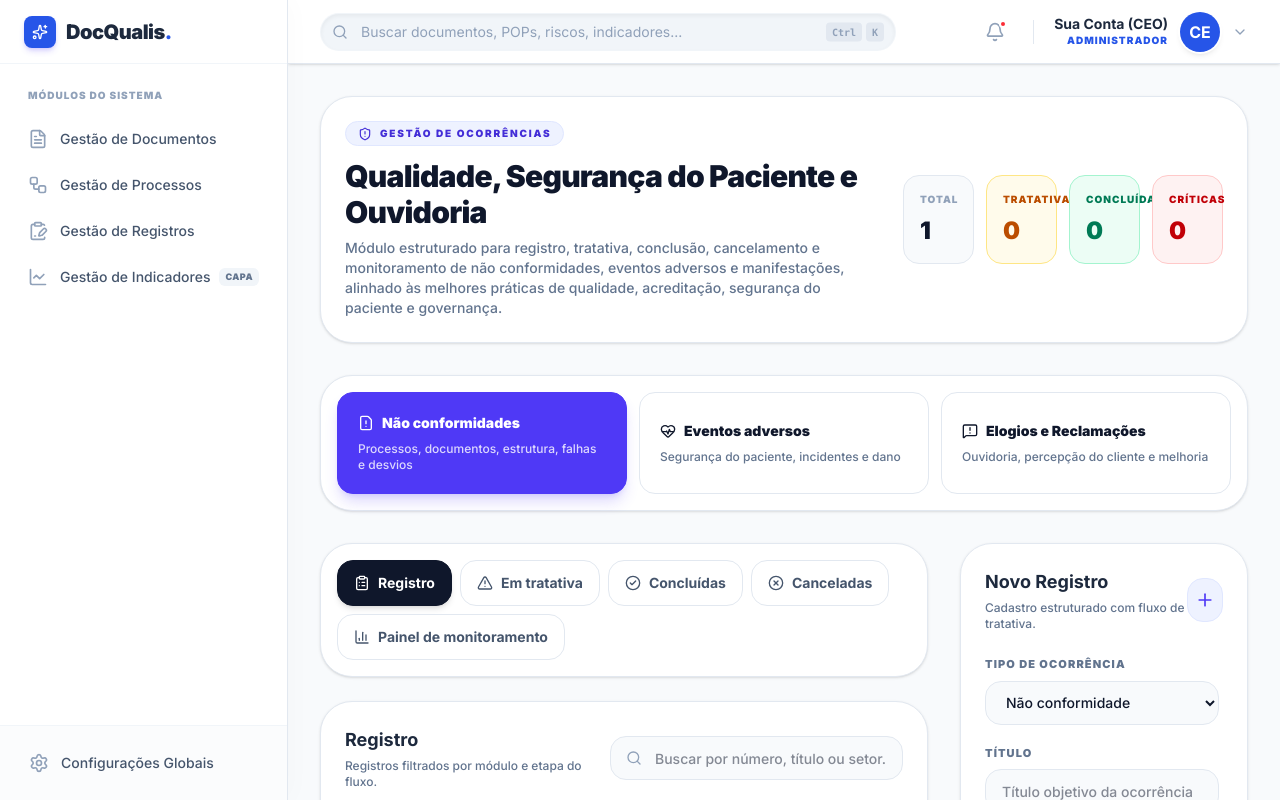
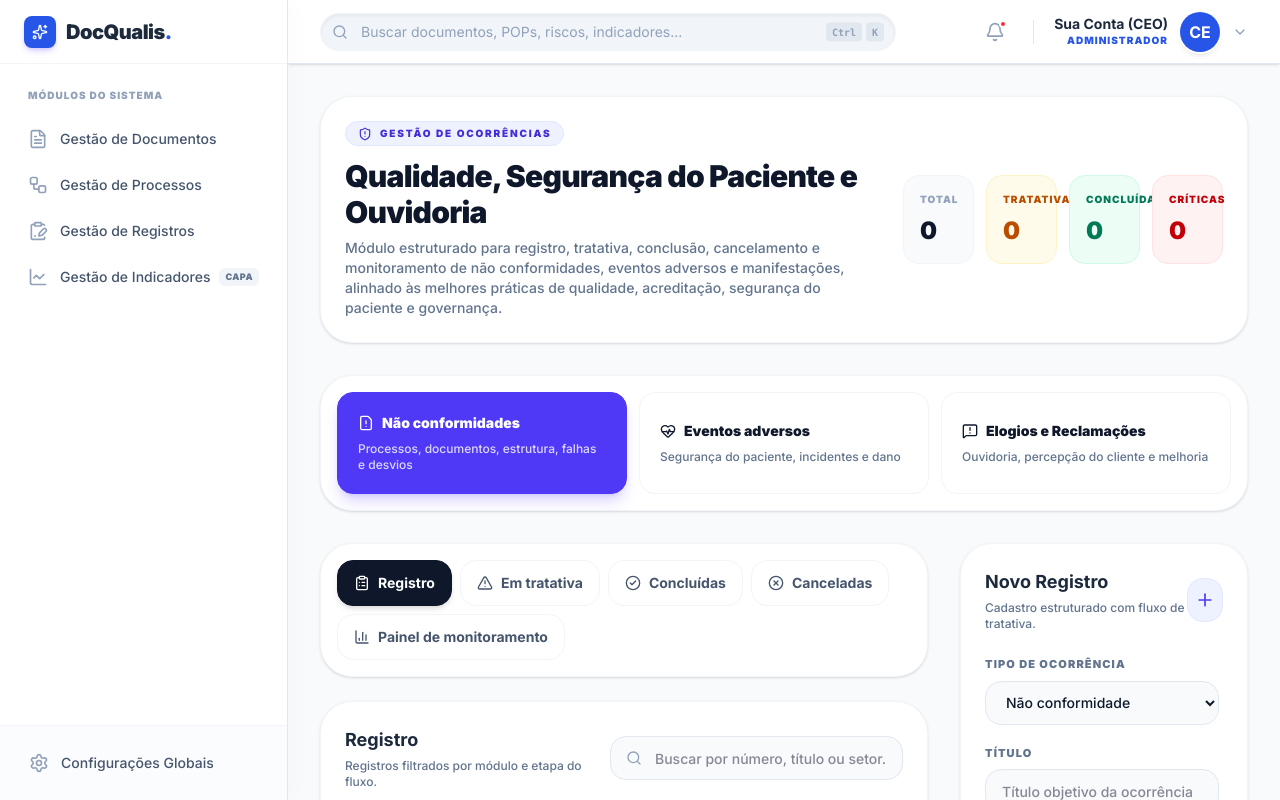
Before and after one commit to clienterdx-arch/docqualis, a Next.js app: page /ocorrencias in a window 1280 px wide. Built offline with nearby package versions, Linux system fonts and the light colour scheme.

Commit message:
style: aplicacao de layout clean nas bordas e limpeza total dos dados simulados

```diff
--- a/src/app/ocorrencias/page.tsx
+++ b/src/app/ocorrencias/page.tsx
@@ -113,7 +113,7 @@ type Ocorrencia = {
 };
 
 /* ──────────────────────────────────────────────────────────────────────────────
- * MOCK
+ * MOCK VAZIO (SISTEMA LIMPO)
  * ────────────────────────────────────────────────────────────────────────────*/
 
 const SETORES = [
@@ -137,139 +137,7 @@ const USUARIOS = [
   "Lucas Oliveira",
 ];
 
-const INITIAL_DATA: Ocorrencia[] = [
-  {
-    id: "1",
-    numero: "OC-2026-0001",
-    tipo: "NAO_CONFORMIDADE",
-    status: "REGISTRO",
-    titulo: "Formulário desatualizado em uso no setor",
-    descricao:
-      "Foi identificado uso de formulário obsoleto durante rotina assistencial.",
-    setor: "Qualidade",
-    areaNotificante: "Internação",
-    dataOcorrencia: "2026-04-15",
-    dataRegistro: "2026-04-16",
-    localOcorrencia: "Posto de enfermagem",
-    anonimo: false,
-    envolvePaciente: false,
-    identificacaoRestrita: false,
-    nomeNotificador: "Ana Silva",
-    perfilResponsavel: "QUALIDADE",
-    responsavelTratativa: "Lucas Oliveira",
-    prioridade: "MEDIA",
-    gravidade: "BAIXA",
-    classificacaoNC: "DOCUMENTO",
-    acaoImediata: "Retirada imediata do formulário obsoleto.",
-    causaRaiz: "Falha no controle de distribuição de documento.",
-    planoAcao: [
-      {
-        id: "pa1",
-        descricao: "Reforçar revisão de documentos distribuídos",
-        responsavel: "Lucas Oliveira",
-        prazo: "2026-04-28",
-        status: "EM_ANDAMENTO",
-      },
-    ],
-    prazoTratativa: "2026-04-30",
-    historico: [
-      {
-        id: "h1",
-        data: "2026-04-16 08:20",
-        autor: "Ana Silva",
-        acao: "Registro criado",
-      },
-    ],
-  },
-  {
-    id: "2",
-    numero: "OC-2026-0002",
-    tipo: "EVENTO_ADVERSO",
-    status: "TRATATIVA",
-    titulo: "Queda de paciente sem dano aparente",
-    descricao:
-      "Paciente apresentou queda ao tentar levantar-se sem auxílio no período noturno.",
-    setor: "UTI Adulto",
-    areaNotificante: "UTI Adulto",
-    dataOcorrencia: "2026-04-14",
-    dataRegistro: "2026-04-14",
-    localOcorrencia: "Leito 12",
-    anonimo: true,
-    envolvePaciente: true,
-    identificacaoRestrita: true,
-    perfilResponsavel: "GESTOR",
-    responsavelTratativa: "Enf. Roberta",
-    prioridade: "ALTA",
-    gravidade: "MODERADA",
-    danoPaciente: false,
-    classificacaoEvento: "QUEDA",
-    pacienteCodigo: "PAC-44821",
-    acaoImediata: "Avaliação clínica e comunicação à equipe médica.",
-    causaRaiz: "Ausência de grade elevada e paciente sem contenção preventiva.",
-    planoAcao: [
-      {
-        id: "pa2",
-        descricao: "Reforçar protocolo de prevenção de quedas",
-        responsavel: "Enf. Roberta",
-        prazo: "2026-04-22",
-        status: "EM_ANDAMENTO",
-      },
-    ],
-    prazoTratativa: "2026-04-25",
-    historico: [
-      {
-        id: "h2",
-        data: "2026-04-14 23:11",
-        autor: "Anônimo",
-        acao: "Evento registrado",
-      },
-      {
-        id: "h3",
-        data: "2026-04-15 08:40",
-        autor: "Enf. Roberta",
-        acao: "Tratativa iniciada",
-      },
-    ],
-  },
-  {
-    id: "3",
-    numero: "OC-2026-0003",
-    tipo: "ELOGIO_RECLAMACAO",
-    status: "CONCLUIDO",
-    titulo: "Elogio ao atendimento da recepção",
-    descricao:
-      "Paciente relatou excelente acolhimento e agilidade no atendimento.",
-    setor: "Ouvidoria",
-    areaNotificante: "Recepção",
-    dataOcorrencia: "2026-04-12",
-    dataRegistro: "2026-04-12",
-    localOcorrencia: "Recepção principal",
-    anonimo: false,
-    envolvePaciente: false,
-    identificacaoRestrita: false,
-    nomeNotificador: "João Pedro",
-    perfilResponsavel: "GESTOR",
-    responsavelTratativa: "Marina Souza",
-    prioridade: "BAIXA",
-    classificacaoManifestacao: "ELOGIO",
-    planoAcao: [],
-    conclusao: "Registro validado e encaminhado à liderança para reconhecimento.",
-    historico: [
-      {
-        id: "h4",
-        data: "2026-04-12 10:00",
-        autor: "João Pedro",
-        acao: "Manifestação registrada",
-      },
-      {
-        id: "h5",
-        data: "2026-04-12 16:10",
-        autor: "Marina Souza",
-        acao: "Registro concluído",
-      },
-    ],
-  },
-];
+const INITIAL_DATA: Ocorrencia[] = [];
 
 /* ──────────────────────────────────────────────────────────────────────────────
  * HELPERS
@@ -511,8 +379,8 @@ export default function OcorrenciasPage() {
           id: genId("h"),
           data: new Date().toLocaleString("pt-BR"),
           autor: form.anonimo ? "Anônimo" : form.nomeNotificador || "Usuário",
-          acao: "Registro criado",
-        },
+          action: "Registro criado",
+        } as any,
       ],
     };
 
@@ -554,7 +422,7 @@ export default function OcorrenciasPage() {
     <div className="min-h-screen bg-[#f8fafc] p-6 md:p-8 text-slate-900">
       <div className="max-w-[1800px] mx-auto space-y-8">
         {/* HEADER */}
-        <div className="bg-white border border-slate-200 rounded-[2rem] p-6 shadow-sm">
+        <div className="bg-white border border-slate-100 rounded-[2rem] p-6 shadow-sm">
           <div className="flex flex-col xl:flex-row xl:items-center xl:justify-between gap-6">
             <div>
               <div className="inline-flex items-center gap-2 px-3 py-1 rounded-full bg-indigo-50 border border-indigo-100 text-[10px] font-black uppercase tracking-[0.18em] text-indigo-700 mb-3">
@@ -572,19 +440,19 @@ export default function OcorrenciasPage() {
             </div>
 
             <div className="grid grid-cols-2 md:grid-cols-4 gap-3 min-w-[320px]">
-              <div className="bg-slate-50 border border-slate-200 rounded-2xl p-4">
+              <div className="bg-slate-50 border border-slate-100 rounded-2xl p-4">
                 <p className="text-[10px] uppercase font-black tracking-widest text-slate-400">Total</p>
                 <p className="text-2xl font-black mt-2">{dashboardData.total}</p>
               </div>
-              <div className="bg-amber-50 border border-amber-200 rounded-2xl p-4">
+              <div className="bg-amber-50 border border-amber-100 rounded-2xl p-4">
                 <p className="text-[10px] uppercase font-black tracking-widest text-amber-700">Tratativa</p>
                 <p className="text-2xl font-black mt-2 text-amber-700">{dashboardData.tratativa}</p>
               </div>
-              <div className="bg-emerald-50 border border-emerald-200 rounded-2xl p-4">
+              <div className="bg-emerald-50 border border-emerald-100 rounded-2xl p-4">
                 <p className="text-[10px] uppercase font-black tracking-widest text-emerald-700">Concluídas</p>
                 <p className="text-2xl font-black mt-2 text-emerald-700">{dashboardData.concluido}</p>
               </div>
-              <div className="bg-red-50 border border-red-200 rounded-2xl p-4">
+              <div className="bg-red-50 border border-red-100 rounded-2xl p-4">
                 <p className="text-[10px] uppercase font-black tracking-widest text-red-700">Críticas</p>
                 <p className="text-2xl font-black mt-2 text-red-700">{dashboardData.criticos}</p>
               </div>
@@ -593,7 +461,7 @@ export default function OcorrenciasPage() {
         </div>
 
         {/* TABS TIPO */}
-        <div className="bg-white border border-slate-200 rounded-[2rem] p-4 shadow-sm">
+        <div className="bg-white border border-slate-100 rounded-[2rem] p-4 shadow-sm">
           <div className="grid grid-cols-1 md:grid-cols-3 gap-3">
             {[
               {
@@ -622,7 +490,7 @@ export default function OcorrenciasPage() {
                   "rounded-2xl border p-5 text-left transition-all",
                   tipoAtivo === item.value
                     ? "bg-indigo-600 text-white border-indigo-600 shadow-lg shadow-indigo-600/20"
-                    : "bg-white border-slate-200 hover:border-indigo-200 hover:bg-indigo-50/40"
+                    : "bg-white border-slate-100 hover:border-indigo-200 hover:bg-indigo-50/40"
                 )}
               >
                 <div className="flex items-center gap-2 text-sm font-black">
@@ -647,7 +515,7 @@ export default function OcorrenciasPage() {
           {/* COLUNA ESQUERDA */}
           <div className="xl:col-span-8 space-y-6">
             {/* STATUS TABS */}
-            <div className="bg-white border border-slate-200 rounded-[2rem] p-4 shadow-sm">
+            <div className="bg-white border border-slate-100 rounded-[2rem] p-4 shadow-sm">
               <div className="flex flex-wrap gap-2">
                 {[
                   { key: "REGISTRO", label: "Registro", icon: ClipboardList },
@@ -663,7 +531,7 @@ export default function OcorrenciasPage() {
                       "px-4 py-3 rounded-2xl border text-sm font-bold flex items-center gap-2 transition-all",
                       statusAtivo === tab.key
                         ? "bg-slate-900 text-white border-slate-900 shadow-md"
-                        : "bg-white text-slate-600 border-slate-200 hover:bg-slate-50"
+                        : "bg-white text-slate-600 border-slate-100 hover:bg-slate-50"
                     )}
                   >
                     <tab.icon className="w-4 h-4" />
@@ -676,7 +544,7 @@ export default function OcorrenciasPage() {
             {/* DASHBOARD */}
             {statusAtivo === "DASHBOARD" ? (
               <div className="space-y-6">
-                <div className="bg-white border border-slate-200 rounded-[2rem] p-6 shadow-sm">
+                <div className="bg-white border border-slate-100 rounded-[2rem] p-6 shadow-sm">
                   <div className="mb-6">
                     <h2 className="text-lg font-bold text-slate-800">Painel de Monitoramento</h2>
                     <p className="text-xs text-slate-500 font-medium mt-1">
@@ -693,7 +561,7 @@ export default function OcorrenciasPage() {
                   </div>
                 </div>
 
-                <div className="bg-white border border-slate-200 rounded-[2rem] p-6 shadow-sm">
+                <div className="bg-white border border-slate-100 rounded-[2rem] p-6 shadow-sm">
                   <h3 className="text-lg font-bold text-slate-800 mb-4">Distribuição por Setor</h3>
                   <div className="space-y-4">
                     {dashboardData.porSetor.length === 0 ? (
@@ -733,7 +601,7 @@ export default function OcorrenciasPage() {
             ) : (
               <>
                 {/* LISTAGEM */}
-                <div className="bg-white border border-slate-200 rounded-[2rem] p-6 shadow-sm">
+                <div className="bg-white border border-slate-100 rounded-[2rem] p-6 shadow-sm">
                   <div className="flex flex-col lg:flex-row lg:items-center lg:justify-between gap-4 mb-5">
                     <div>
                       <h2 className="text-lg font-bold text-slate-800">
@@ -755,9 +623,9 @@ export default function OcorrenciasPage() {
                     </div>
                   </div>
 
-                  <div className="border border-slate-200 rounded-3xl overflow-hidden">
+                  <div className="border border-slate-100 rounded-3xl overflow-hidden">
                     <table className="w-full text-left text-sm whitespace-nowrap">
-                      <thead className="bg-slate-50 border-b border-slate-200 text-[10px] uppercase font-black text-slate-400 tracking-widest">
+                      <thead className="bg-slate-50 border-b border-slate-100 text-[10px] uppercase font-black text-slate-400 tracking-widest">
                         <tr>
                           <th className="px-6 py-4">Ocorrência</th>
                           <th className="px-6 py-4">Setor</th>
@@ -767,7 +635,7 @@ export default function OcorrenciasPage() {
                           <th className="px-6 py-4 text-center">Abrir</th>
                         </tr>
                       </thead>
-                      <tbody className="divide-y divide-slate-100">
+                      <tbody className="divide-y divide-slate-50">
                         {filtered.map((item) => (
                           <tr key={item.id} className="hover:bg-slate-50 transition-colors">
                             <td className="px-6 py-4">
@@ -824,7 +692,7 @@ export default function OcorrenciasPage() {
                 </div>
 
                 {/* DETALHE */}
-                <div className="bg-white border border-slate-200 rounded-[2rem] p-6 shadow-sm">
+                <div className="bg-white border border-slate-100 rounded-[2rem] p-6 shadow-sm">
                   <h3 className="text-lg font-bold text-slate-800 mb-4">Painel do Registro</h3>
                   {!selected ? (
                     <div className="text-sm text-slate-400 font-medium">
@@ -915,7 +783,7 @@ export default function OcorrenciasPage() {
                             {selected.planoAcao.map((pa) => (
                               <div
                                 key={pa.id}
-                                className="border border-slate-200 rounded-2xl p-4 bg-slate-50"
+                                className="border border-slate-100 rounded-2xl p-4 bg-slate-50"
                               >
                                 <div className="flex flex-col md:flex-row md:items-center md:justify-between gap-2">
                                   <div>
@@ -958,7 +826,7 @@ export default function OcorrenciasPage() {
 
           {/* COLUNA DIREITA - FORMULÁRIO */}
           <div className="xl:col-span-4">
-            <div className="bg-white border border-slate-200 rounded-[2rem] p-6 shadow-sm sticky top-6">
+            <div className="bg-white border border-slate-100 rounded-[2rem] p-6 shadow-sm sticky top-6">
               <div className="flex items-center justify-between mb-6">
                 <div>
                   <h2 className="text-lg font-bold text-slate-800">Novo Registro</h2>
@@ -971,7 +839,7 @@ export default function OcorrenciasPage() {
                 </div>
               </div>
 
-              <div className="space-y-5 max-h-[80vh] overflow-y-auto pr-1">
+              <div className="space-y-5 max-h-[80vh] overflow-y-auto pr-1 custom-scrollbar">
                 <FieldLabel label="Tipo de ocorrência" />
                 <select
                   value={form.tipo}
@@ -1291,7 +1159,7 @@ export default function OcorrenciasPage() {
                   />
                 </div>
 
-                <div className="border border-slate-200 rounded-2xl p-4 bg-slate-50">
+                <div className="border border-slate-100 rounded-2xl p-4 bg-slate-50">
                   <div className="flex items-center justify-between mb-4">
                     <div>
                       <h4 className="text-sm font-bold text-slate-800">Plano de ação</h4>
@@ -1395,7 +1263,7 @@ export default function OcorrenciasPage() {
         </div>
 
         {/* RODAPÉ CONCEITUAL */}
-        <div className="bg-white border border-slate-200 rounded-[2rem] p-6 shadow-sm">
+        <div className="bg-white border border-slate-100 rounded-[2rem] p-6 shadow-sm">
           <div className="grid grid-cols-1 md:grid-cols-4 gap-4">
             <RodapeCard
               icon={<ShieldAlert className="w-5 h-5 text-indigo-600" />}
@@ -1430,7 +1298,7 @@ export default function OcorrenciasPage() {
 
 function KpiCard({ label, value }: { label: string; value: string | number }) {
   return (
-    <div className="bg-slate-50 border border-slate-200 rounded-2xl p-4">
+    <div className="bg-slate-50 border border-slate-100 rounded-2xl p-4">
       <p className="text-[10px] uppercase font-black tracking-widest text-slate-400">{label}</p>
       <p className="text-2xl font-black text-slate-900 mt-2">{value}</p>
     </div>
@@ -1439,7 +1307,7 @@ function KpiCard({ label, value }: { label: string; value: string | number }) {
 
 function InfoCard({ label, value }: { label: string; value: string }) {
   return (
-    <div className="bg-slate-50 border border-slate-200 rounded-2xl p-4">
+    <div className="bg-slate-50 border border-slate-100 rounded-2xl p-4">
       <p className="text-[10px] uppercase font-black tracking-widest text-slate-400">{label}</p>
       <p className="text-sm font-bold text-slate-800 mt-2">{value || "-"}</p>
     </div>
@@ -1448,7 +1316,7 @@ function InfoCard({ label, value }: { label: string; value: string }) {
 
 function TextBlock({ title, text }: { title: string; text: string }) {
   return (
-    <div className="border border-slate-200 rounded-2xl p-4 bg-slate-50">
+    <div className="border border-slate-100 rounded-2xl p-4 bg-slate-50">
       <h5 className="text-sm font-black uppercase tracking-widest text-slate-500 mb-2">{title}</h5>
       <p className="text-sm text-slate-700 leading-relaxed">{text}</p>
     </div>
@@ -1473,7 +1341,7 @@ function RodapeCard({
   text: string;
 }) {
   return (
-    <div className="bg-slate-50 border border-slate-200 rounded-2xl p-5">
+    <div className="bg-slate-50 border border-slate-100 rounded-2xl p-5">
       <div className="mb-3">{icon}</div>
       <h4 className="text-sm font-bold text-slate-800">{title}</h4>
       <p className="text-xs text-slate-500 font-medium mt-2 leading-relaxed">{text}</p>
```
Also changed, not shown: src/app/estrategico/page.tsx (+44 -54 lines).
